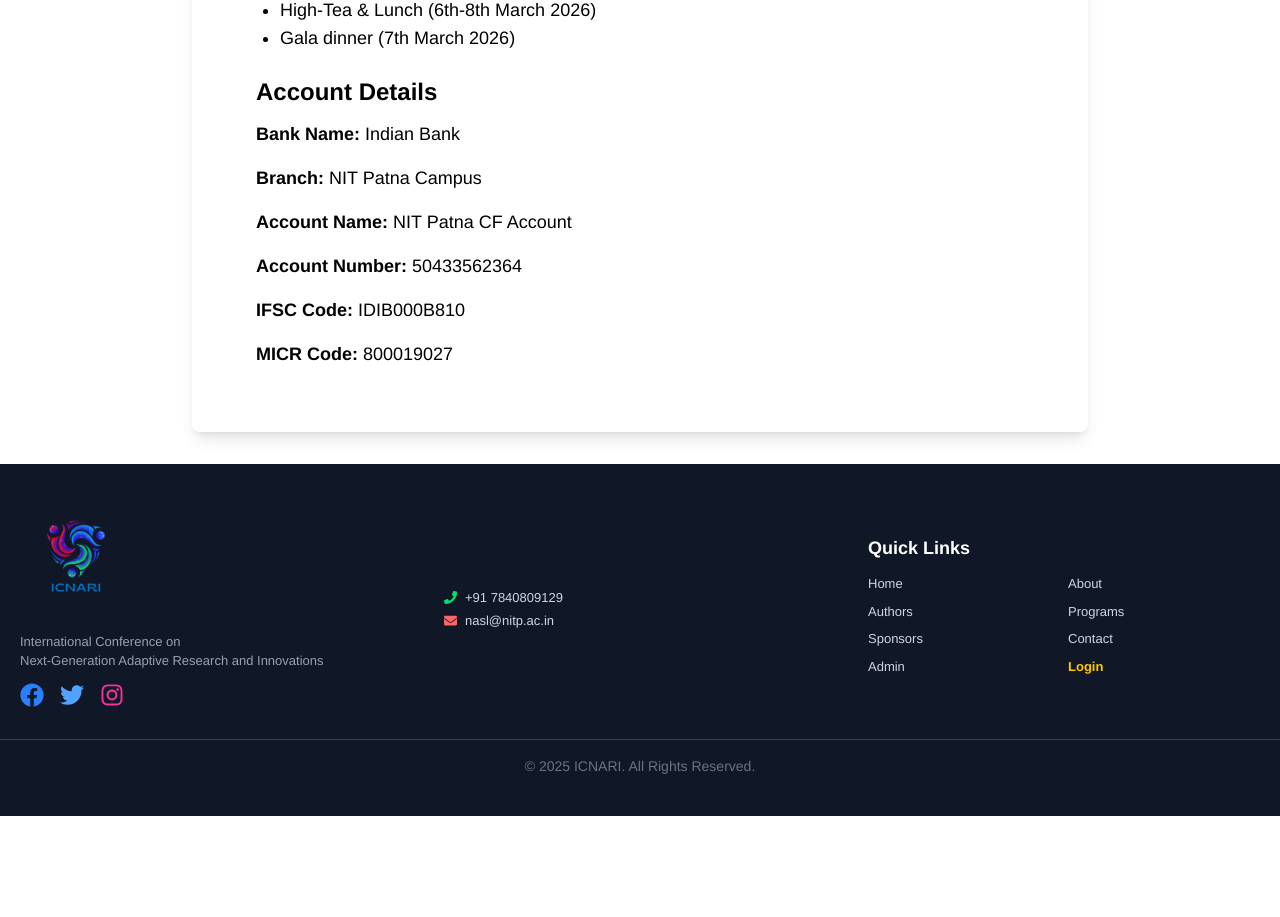
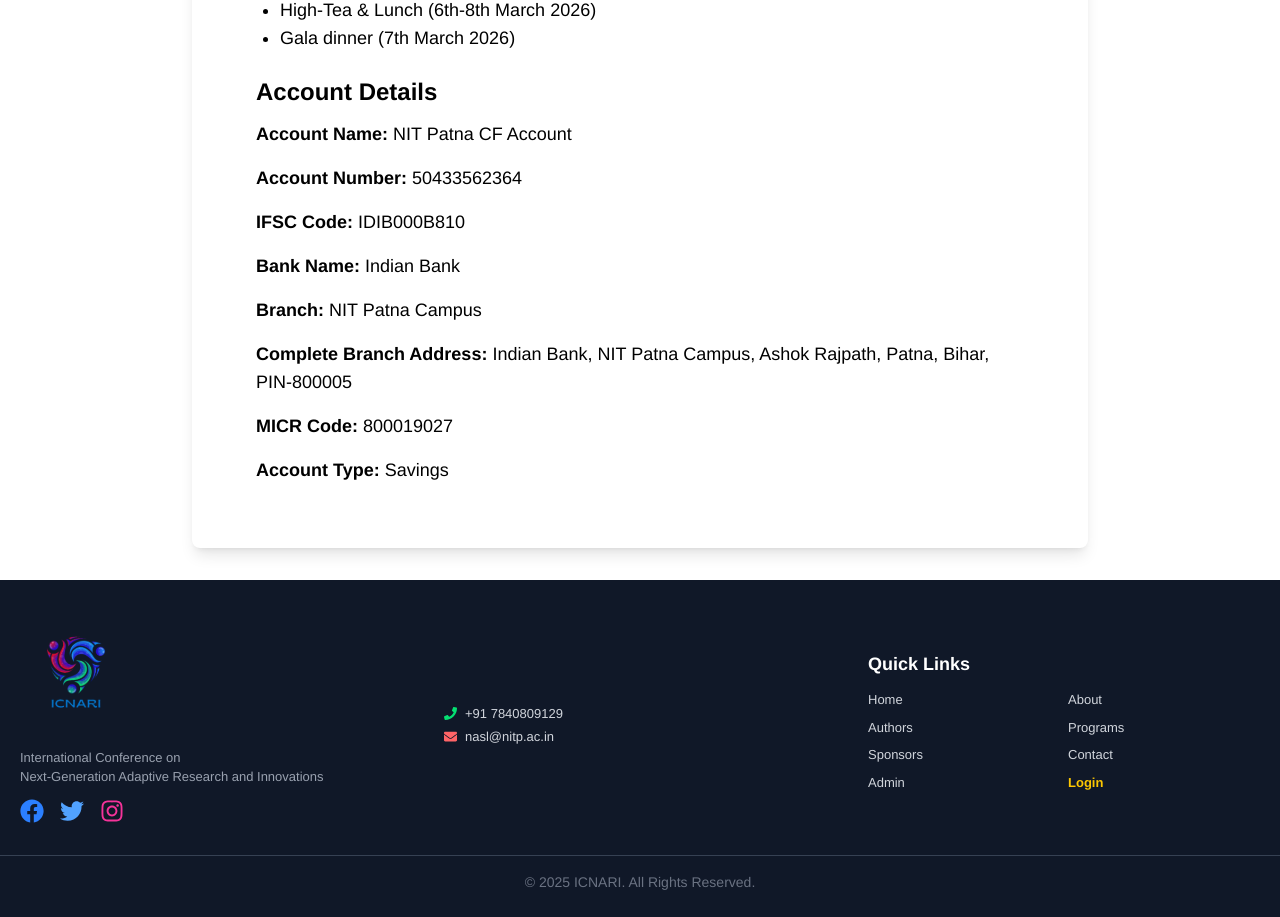
Before and after one commit to suryanshvermaa/Conference_website, a React (Vite) app in the folder frontend/: page /authors/registrations in a window 1280 px wide. Shown: the part 1460-2377 px from the top of the page. Before the commit the page ends 2276 px from the top, so only its background shows below. Built offline with nearby package versions, Linux system fonts and the light colour scheme.

Commit message:
fix: update bank account details and add complete branch address in Registrations component

```diff
--- a/frontend/src/components/authorcomp/Registrations.jsx
+++ b/frontend/src/components/authorcomp/Registrations.jsx
@@ -78,12 +78,6 @@ const Registrations = () => {
           <h3 className="text-2xl font-semibold mb-3 text-black">Account Details</h3>
           <div className="space-y-4 text-lg text-black">
             <div>
-              <strong className="font-semibold">Bank Name:</strong> Indian Bank
-            </div>
-            <div>
-              <strong className="font-semibold">Branch:</strong> NIT Patna Campus
-            </div>
-            <div>
               <strong className="font-semibold">Account Name:</strong> NIT Patna CF Account
             </div>
             <div>
@@ -93,7 +87,19 @@ const Registrations = () => {
               <strong className="font-semibold">IFSC Code:</strong> IDIB000B810
             </div>
             <div>
+              <strong className="font-semibold">Bank Name:</strong> Indian Bank
+            </div>
+            <div>
+              <strong className="font-semibold">Branch:</strong> NIT Patna Campus
+            </div>
+            <div>
+              <strong className="font-semibold">Complete Branch Address:</strong> Indian Bank, NIT Patna Campus, Ashok Rajpath, Patna, Bihar, PIN-800005
+            </div>
+            <div>
               <strong className="font-semibold">MICR Code:</strong> 800019027
+            </div>
+            <div>
+              <strong className="font-semibold">Account Type:</strong> Savings
             </div>
           </div>
         </div>
```
